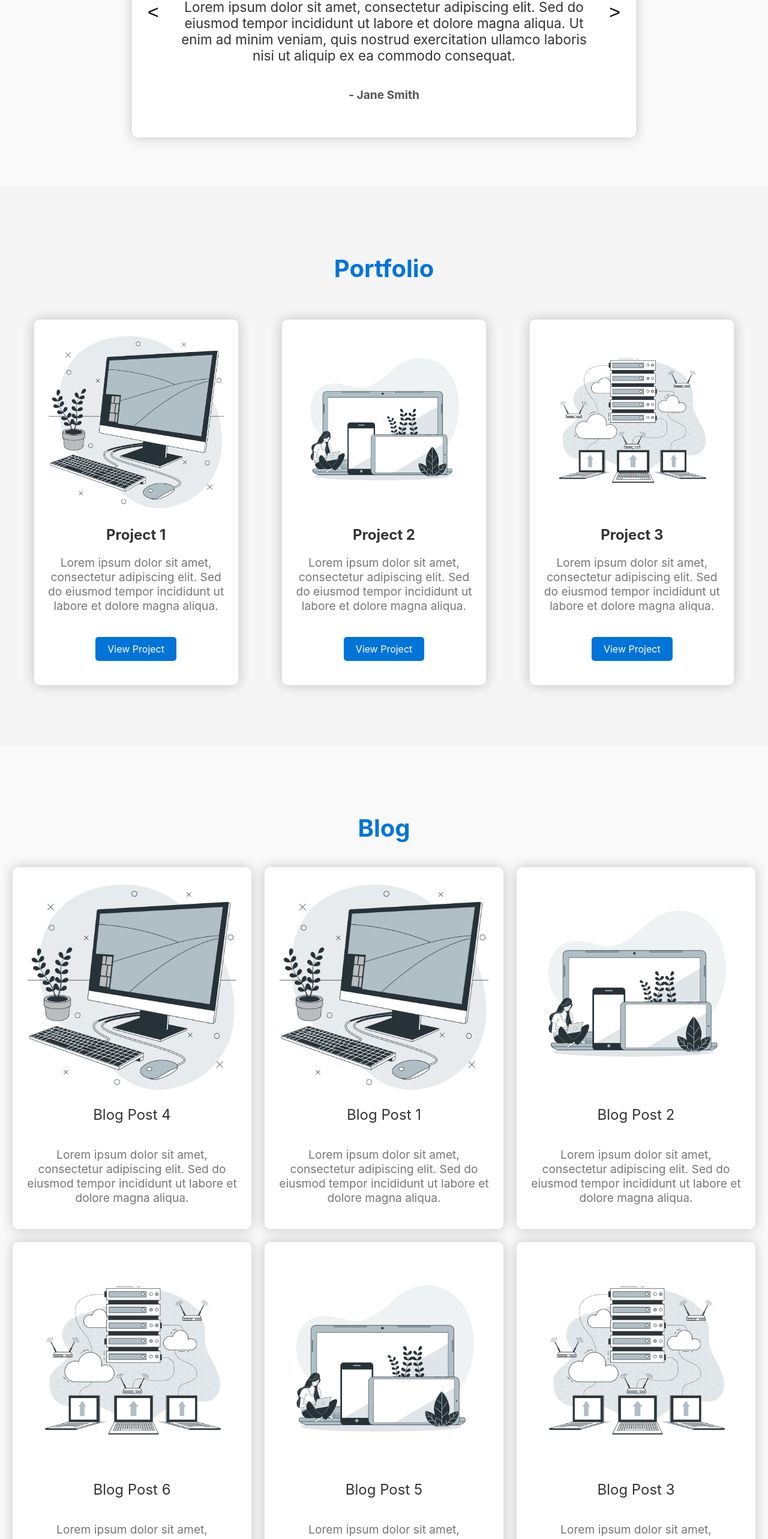
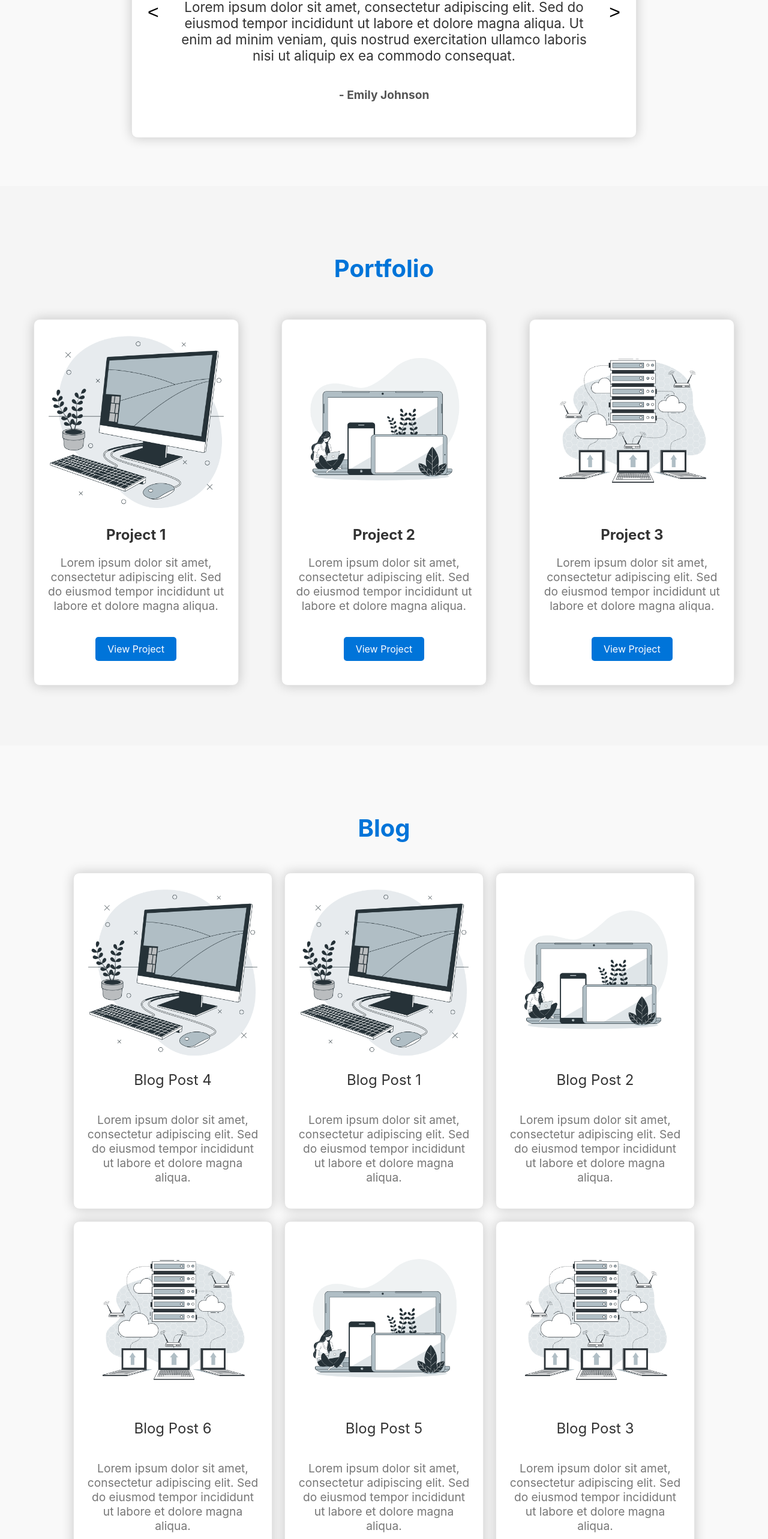
Before and after one commit to hr-sobuj/react-landing-page, a React (Create React App) app: page / in a window 1280 px wide. Shown: the part 2138-4704 px from the top of the page at 60% size. Built offline with nearby package versions, Linux system fonts and the light colour scheme.

Commit message:
blog section update

```diff
--- a/src/container/HomeContainer/Testimonials.jsx
+++ b/src/container/HomeContainer/Testimonials.jsx
@@ -14,7 +14,7 @@ const testimonialsData = [
   },
   {
     id: 2,
-    author: "Jane Smith",
+    author: "Emily Johnson",
     text: "Lorem ipsum dolor sit amet, consectetur adipiscing elit. Sed do eiusmod tempor incididunt ut labore et dolore magna aliqua. Ut enim ad minim veniam, quis nostrud exercitation ullamco laboris nisi ut aliquip ex ea commodo consequat.",
     image: client2Image,
   },
--- a/src/styles/Blog.module.css
+++ b/src/styles/Blog.module.css
@@ -23,12 +23,13 @@
 
 /* Blog container */
 .blogPosts {
-  display: grid;
-  grid-template-columns: repeat(3, 1fr);
-  gap: 20px;
+  display: flex;
+  flex-wrap: wrap;
+  justify-content: center;
 }
 
 .blogCard {
+  flex: 0 0 calc(25% - 20px);
   padding: 20px;
   background-color: #fff;
   border: 1px solid #e5e5e5;
@@ -37,6 +38,7 @@
   transition: transform 0.3s;
   display: flex;
   flex-direction: column;
+  margin: 10px;
 }
 
 .blogCard:hover {
@@ -73,10 +75,10 @@ a {
 /* Responsive styles for tablets */
 @media (max-width: 768px) {
   .blogCard {
-    width: calc(45% - 20px);
+    flex: 0 0 calc(33.333% - 20px);
   }
   .blogPostTitle {
-    font-size: 1.2rem;
+    font-size: 1.3rem;
   }
   .blogPostContent {
     font-size: 1rem;
@@ -86,7 +88,7 @@ a {
 /* Responsive styles for mobile */
 @media (max-width: 480px) {
   .blogCard {
-    width: calc(100% - 20px);
+    flex: 0 0 calc(100% - 20px);
   }
   .blogPostTitle {
     font-size: 1.2rem;
```
